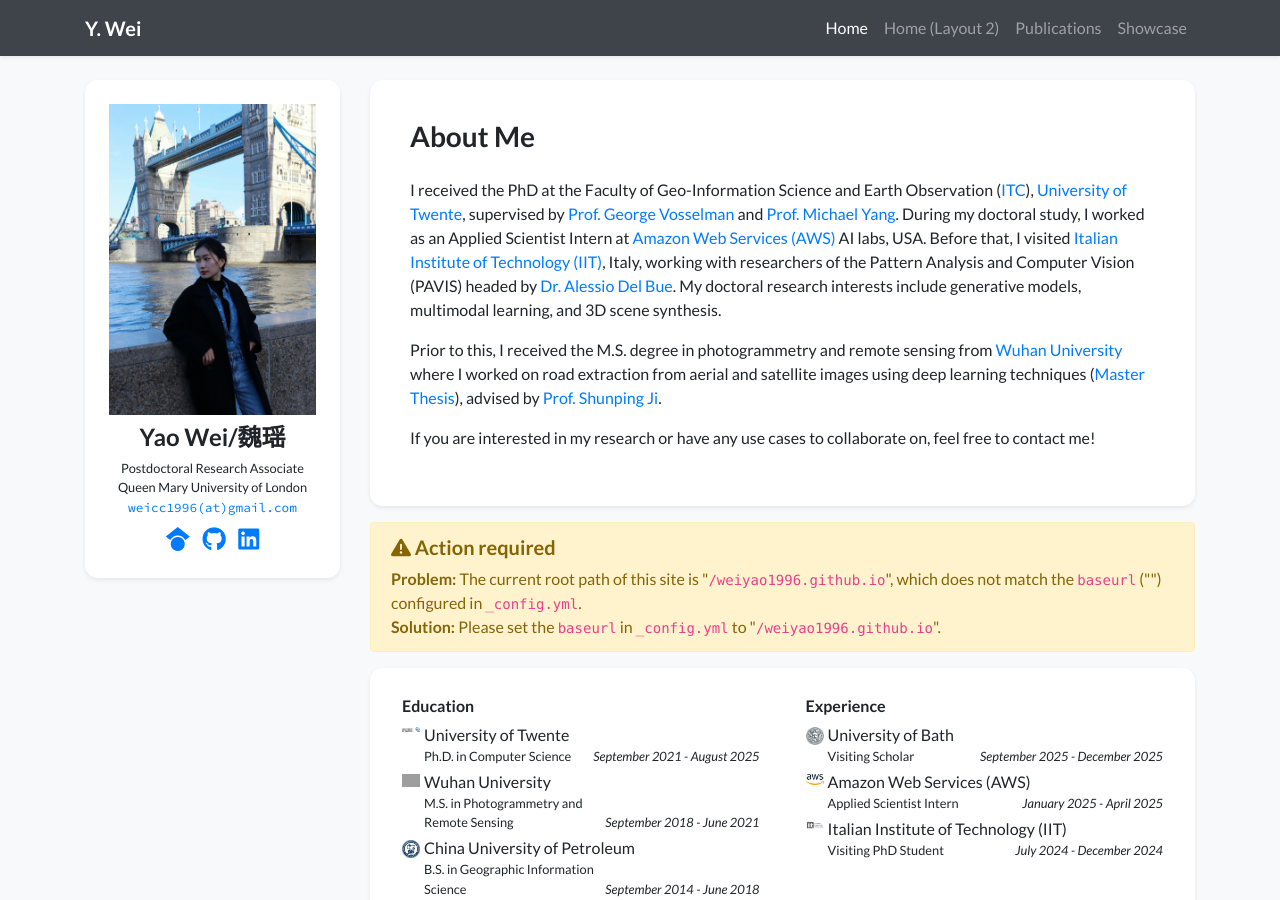
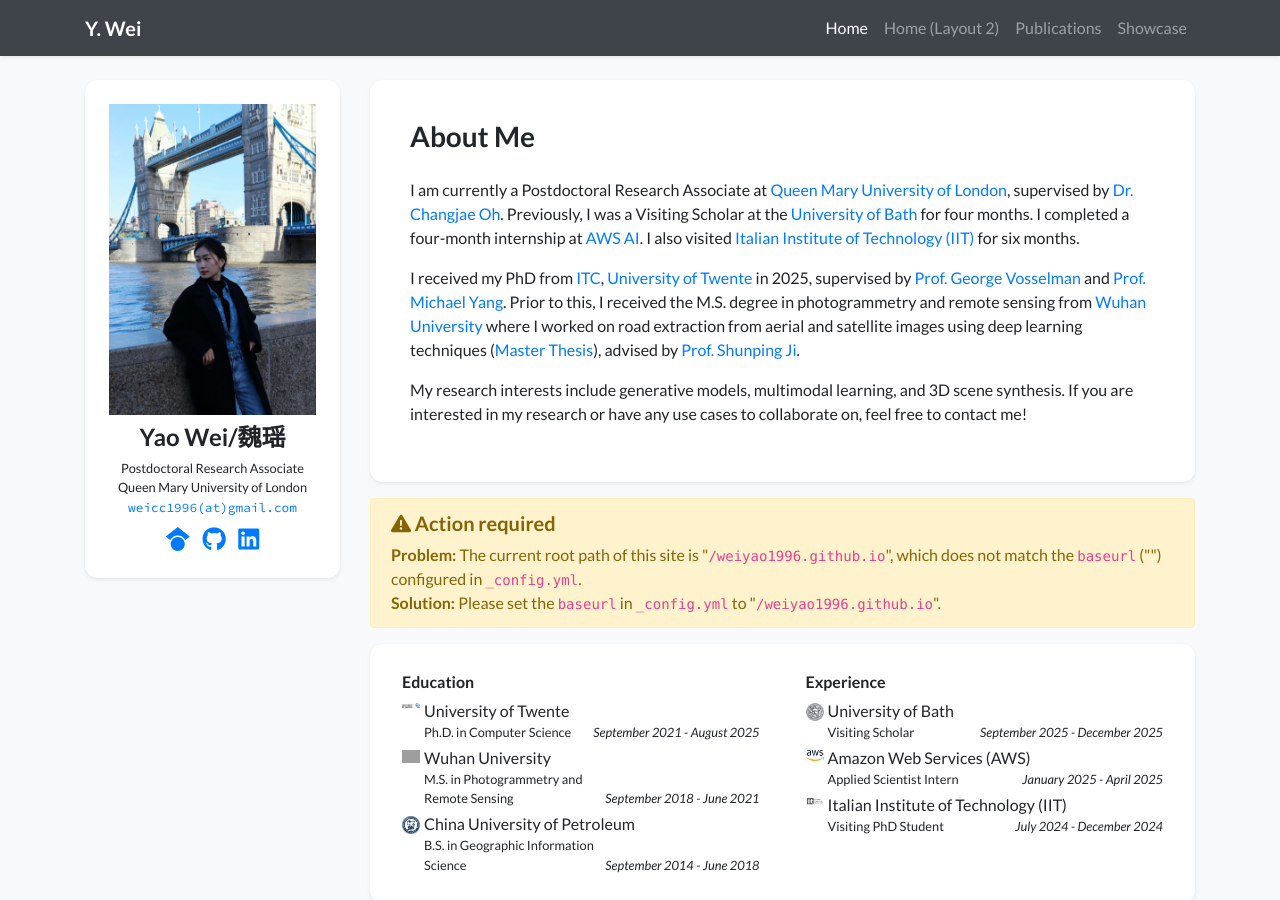
Before and after one commit to weiyao1996/weiyao1996.github.io, a Jekyll site: the page built from index.html, in a window 1280 px wide and 900 px high. Built offline with Jekyll 4.4.1, drawn with Linux system fonts in a browser that asks for light colours; nearby versions of some CDN libraries; a style sheet for code colours, icons or effects is not loaded; grey boxes are pictures that could not be loaded.

Commit message:
Update profile.yml

```diff
--- a/_data/profile.yml
+++ b/_data/profile.yml
@@ -22,23 +22,21 @@
 short_bio_text_justify: false
 short_bio: >-
   <p>
-    I received the PhD at the Faculty of Geo-Information Science and Earth Observation (<a href="https://www.itc.nl/" target="_blank">ITC</a>), <a href="https://www.utwente.nl/" target="_blank">University of Twente</a>,
-    supervised by <a href="https://research.utwente.nl/en/persons/george-vosselman" target="_blank">Prof. George Vosselman</a> and <a href="https://sites.google.com/site/michaelyingyang" target="_blank">Prof. Michael Yang</a>.
-    During my doctoral study, I worked as an Applied Scientist Intern at <a href="https://aws.amazon.com/" target="_blank">Amazon Web Services (AWS) </a> AI labs, USA.
-    Before that, I visited <a href="https://iit.it/" target="_blank">Italian Institute of Technology (IIT)</a>, Italy, working with researchers of the Pattern Analysis and Computer Vision (PAVIS) headed by <a href="https://www.iit.it/people/alessio-delbue" target="_blank">Dr. Alessio Del Bue</a>.
-    My doctoral research interests include generative models, multimodal learning, and 3D scene synthesis.
+    I am currently a Postdoctoral Research Associate at <a href="https://www.qmul.ac.uk/" target="_blank">Queen Mary University of London</a>, supervised by <a href="https://www.seresearch.qmul.ac.uk/cmai/people/coh/" target="_blank">Dr. Changjae Oh</a>.
+    Previously, I was a Visiting Scholar at the <a href="https://www.bath.ac.uk/" target="_blank">University of Bath</a> for four months. I completed a four-month internship at <a href="https://aws.amazon.com/">AWS AI</a>. I also visited <a href="https://iit.it/">Italian Institute of Technology (IIT)</a> for six months.
   </p>
   <p>
-    Prior to this, I received the M.S. degree in photogrammetry and remote sensing from <a href="http://en.whu.edu.cn/" target="_blank">Wuhan University</a>
-    where I worked on road extraction from aerial and satellite images using deep learning techniques (<a href="/_publications/Master_Thesis_Yao_Wei_2021.pdf" target="_blank">Master Thesis</a>), advised by <a href="http://gpcv.whu.edu.cn/" target="_blank">Prof. Shunping Ji</a>.
+    I received my PhD from <a href="https://www.itc.nl/" target="_blank">ITC</a>, <a href="https://www.utwente.nl/" target="_blank">University of Twente</a> in 2025, supervised by <a href="https://research.utwente.nl/en/persons/george-vosselman" target="_blank">Prof. George Vosselman</a> and <a href="https://sites.google.com/site/michaelyingyang" target="_blank">Prof. Michael Yang</a>.
+    Prior to this, I received the M.S. degree in photogrammetry and remote sensing from <a href="http://en.whu.edu.cn/" target="_blank">Wuhan University</a> where I worked on road extraction from aerial and satellite images using deep learning techniques (<a href="/_publications/Master_Thesis_Yao_Wei_2021.pdf" target="_blank">Master Thesis</a>), advised by <a href="http://gpcv.whu.edu.cn/" target="_blank">Prof. Shunping Ji</a>.
   </p>
   <p>
+    My research interests include generative models, multimodal learning, and 3D scene synthesis.
     If you are interested in my research or have any use cases to collaborate on, feel free to contact me!
   </p>
 
 portrait_url: /assets/images/photos/portrait_ywei.jpg
 portrait_caption: >-
-   Photo near Tower Bridge in London.
+   Photo in London.
 
 education:
 - name: University of Twente
```
